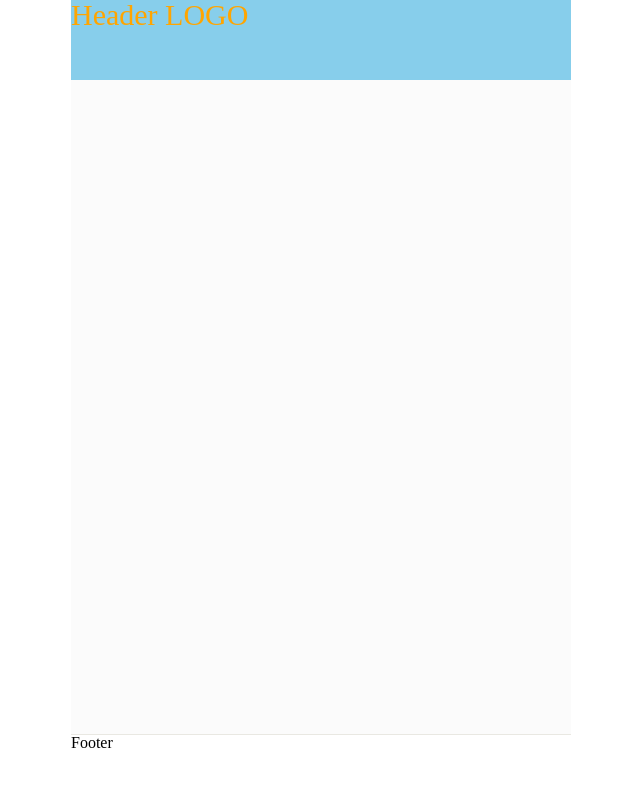
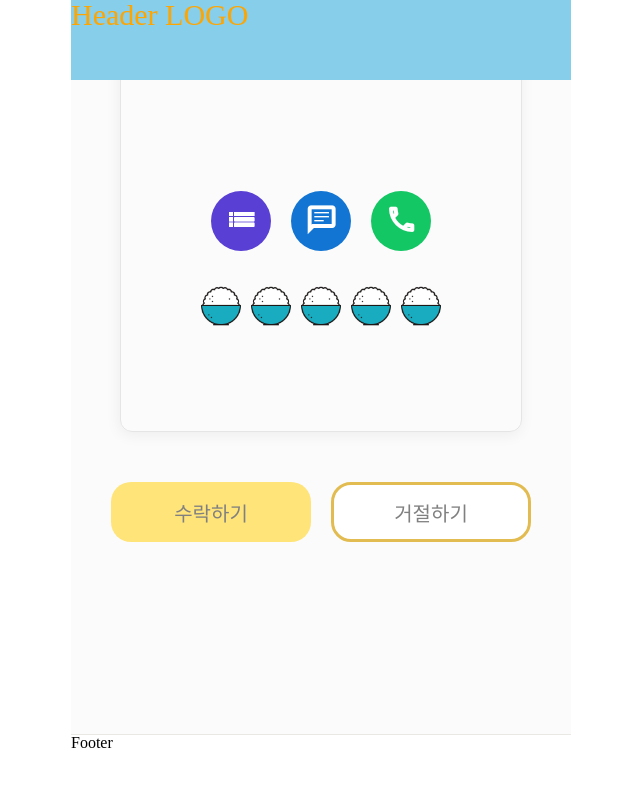
Before and after one commit to HackPeople/hackstival-frontend, a Nuxt app: page /profile/Detail/1 in a window 1280 px wide. Before the commit this address had no page. Shown: the top 786 px of the page, without its empty margins (319-959 px from the left). Built offline with nearby package versions, Linux system fonts and the light colour scheme; no server answers.

Commit message:
승인 했다~

```diff
--- /dev/null
+++ b/components/Profile/DetailInfo.vue
@@ -0,0 +1,206 @@
+<template>
+  <div class="profile-inner-wrap">
+    <img class="image" :src="helperInfo.profileImage"/>
+    <div class="info-card">
+      <p class="name">{{helperInfo.userName}}</p>
+      <p class="id">{{helperInfo.userId}}</p>
+      <div class="icon-group">
+        <button class="circle-button purple">
+          <span class="material-icons-outlined button-icon">
+            list
+          </span>
+        </button>
+        <button class="circle-button blue">
+          <span class="material-icons-outlined button-icon">
+            chat
+          </span>
+        </button>
+        <button class="circle-button green">
+          <span class="material-icons-outlined button-icon">
+            call
+          </span>
+        </button>
+      </div>
+      <div class="score">
+        <img class="rice" src="@/assets/image/free-icon-rice-129356.png"/>
+        <img class="rice" src="@/assets/image/free-icon-rice-129356.png"/>
+        <img class="rice" src="@/assets/image/free-icon-rice-129356.png"/>
+        <img class="rice" src="@/assets/image/free-icon-rice-129356.png"/>
+        <img class="rice" src="@/assets/image/free-icon-rice-129356.png"/>
+      </div>
+    </div>
+    <div class="button-wrap">
+      <button class="select-button select-button-1" @click="accept">
+        수락하기
+      </button>
+      <button class="select-button select-button-2">
+        거절하기
+      </button>
+    </div>
+  </div>
+</template>
+<script>
+export default {
+  props: {
+    helperInfo: {
+      type: Object,
+      default: () => {}
+    },
+    helperId: {
+      type: Number,
+      default: 0
+    },
+    helpId: {
+      type: Number,
+      default: 0
+    }
+  },
+  methods: {
+    async accept() {
+      try {
+        await this.$axios.$put(`/api/help/confirm?helpId=${this.helpId}&helperId=${this.helperId}`)
+        this.$router.push('/past/list')
+      } catch(e){
+        console.log('에러 발생', e)
+      }
+    }
+  }
+}
+</script>
+<style scoped>
+.profile-inner-wrap {
+  display: flex;
+  height: 100px;
+  margin-top: 20px;
+  flex-direction: column;
+  align-items: center;
+  width: 100%;
+}
+
+.image {
+  height: 100%;
+  border-radius: 50%;
+  z-index: 10;
+}
+
+.info-card{
+  display: flex;
+  flex-direction: column;
+  align-items: center;
+  padding-top: 80px;
+  margin-top: -50px;
+  min-height: 300px;
+  width: 80%;
+  border: 1px solid #e5e5e5;
+  border-radius: 12px;
+  box-shadow: -1px 3px 15px 0 rgba(0,0,0,.06);
+}
+
+.name{
+  font-weight: bold;
+  font-size: 32px;
+  padding-bottom: 10px;
+}
+
+.id{
+  color: gray;
+  padding-bottom: 40px;
+}
+
+.phone-number{
+  display: flex;
+  align-items: center;
+}
+
+.icon-group{
+  display: flex;
+  justify-content: center;
+  padding-bottom: 20px;
+}
+
+.circle-button{
+  height: 60px;
+  width: 60px;
+  margin: 10px;
+  border: 0;
+  background-color: transparent;
+  border-radius: 50%;
+  color: white;
+}
+
+.button-icon{
+  font-size: 32px;
+  font-weight: bolder;
+}
+
+.purple{
+  background-color: #593FD4;
+}
+
+.purple:hover{
+  background-color: #391CCA;
+  cursor: pointer;
+}
+
+.blue{
+  background-color: #1275D3;
+}
+
+.blue:hover{
+  background-color: #075EB2;
+  cursor: pointer;
+}
+
+.green{
+  background-color: #12C764;
+}
+
+.green:hover{
+  background-color: #00AD50;
+  cursor: pointer;
+}
+
+.rice{
+  margin: 5px;
+  height: 40px;
+}
+
+.button-wrap{
+  display: flex;
+  justify-content: center;
+  margin-top: 40px;
+}
+
+.select-button{
+  margin: 10px;
+  height: 60px;
+  width: 200px;
+  border: 0;
+  border-radius: 20px;
+  font-size: 20px;
+}
+
+.select-button-1{
+  color: gray;
+  background-color: #FFE47A;
+}
+
+.select-button-1:hover{
+  background-color: #E2BC50;
+  cursor: pointer;
+}
+
+.select-button-2{
+  color: gray;
+  background-color: white;
+  border: solid 3px #E2BC50;
+}
+
+.select-button-2:hover{
+  color: gray;
+  background-color: transparent;
+  border: solid 3px #E2BC50;
+  cursor: pointer;
+}
+
+</style>
--- a/components/list/past/CardListItem.vue
+++ b/components/list/past/CardListItem.vue
@@ -23,8 +23,8 @@
       </div>
       <div class="card-content-right">
         <span class="vacancy"></span>
-        <a v-if="helpInfo.requestStatus === 'ACCEPTED'" class="status" href="/" :class="getStatusColor(helpInfo.requestStatus)">{{getStatusName(helpInfo.requestStatus)}}</a>
-        <span v-else class="status" href="/" :class="getStatusColor(helpInfo.requestStatus)">{{getStatusName(helpInfo.requestStatus)}}</span>
+        <a v-if="helpInfo.requestStatus === 'ACCEPTED'" class="status" :href="`/profile/detail/${helpInfo.helperUserId}?helpId=${helpInfo.id}`" :class="getStatusColor(helpInfo.requestStatus)">{{getStatusName(helpInfo.requestStatus)}}</a>
+        <span v-else class="status" :class="getStatusColor(helpInfo.requestStatus)">{{getStatusName(helpInfo.requestStatus)}}</span>
       </div>
     </div>
   </div>
@@ -99,6 +99,8 @@ export default{
         case 'ACCEPTED':
           return '승인 대기 > '
         case 'CONFIRMED':
+          return '매칭 완료'
+        case 'DONE':
           return '완료'
         default:
           return ''
--- /dev/null
+++ b/pages/profile/Detail/_helperId/index.vue
@@ -0,0 +1,41 @@
+<template>
+  <div class="profile-wrap">
+    <DetailInfo :helper-info="helperInfo" :helper-id="$route.params.helperId" :help-id="$route.query.helpId"/>
+  </div>
+</template>
+<script>
+import DetailInfo from "@/components/Profile/DetailInfo.vue";
+export default{
+  components: {
+    DetailInfo
+  },
+  asyncData({route}){
+    return {
+      helperId: route.params.helperId,
+      helpId: route.query.helpId
+    }
+  },
+  data(){
+    return {
+      helperInfo: {}
+    }
+  },
+  mounted() {
+    this.getHelperInfo(this.$route.params.helperId)
+  },
+  methods: {
+    async getHelperInfo(id){
+      this.helperInfo = await this.$axios.$get(`/api/user?userId=${id}`)
+    }
+  }
+}
+</script>
+<style scoped>
+.profile-wrap {
+  display: flex;
+  flex-direction: column;
+  align-items: center;
+  height: 100%;
+  width: 100%;
+}
+</style>
```
Also changed, not shown: assets/image/free-icon-rice-129356.png (added), 1 other file (tests, documents, lock files or other folders).
